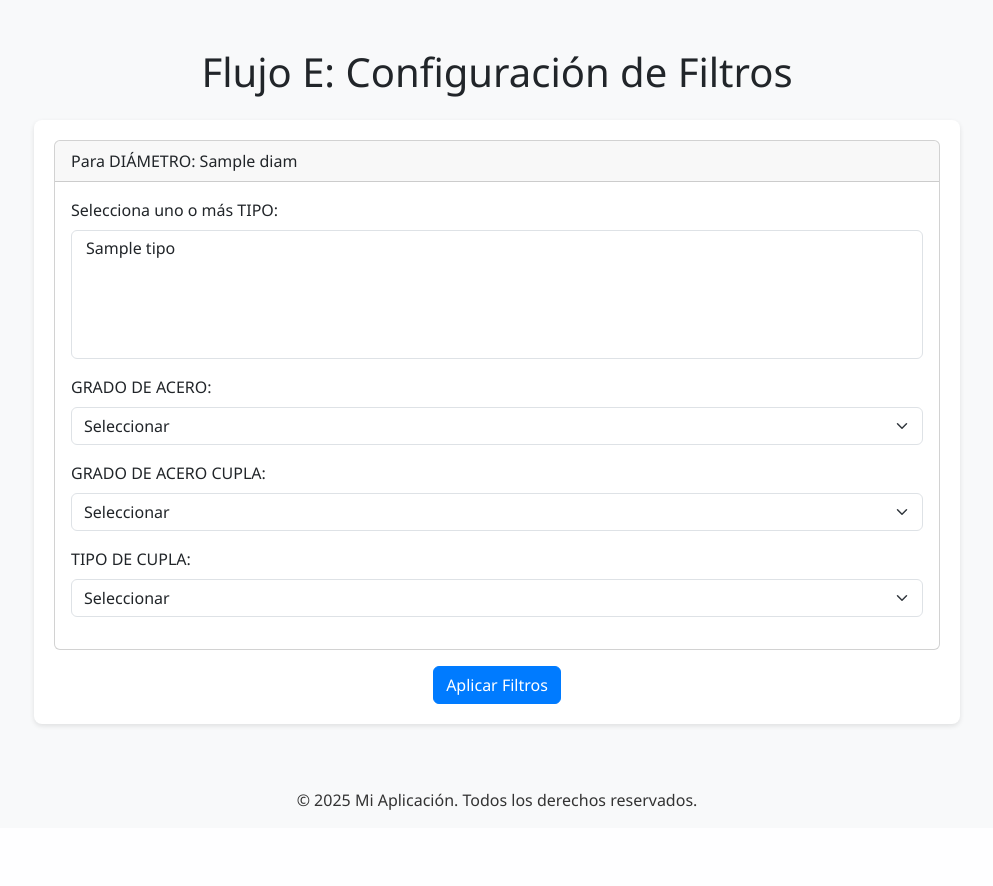
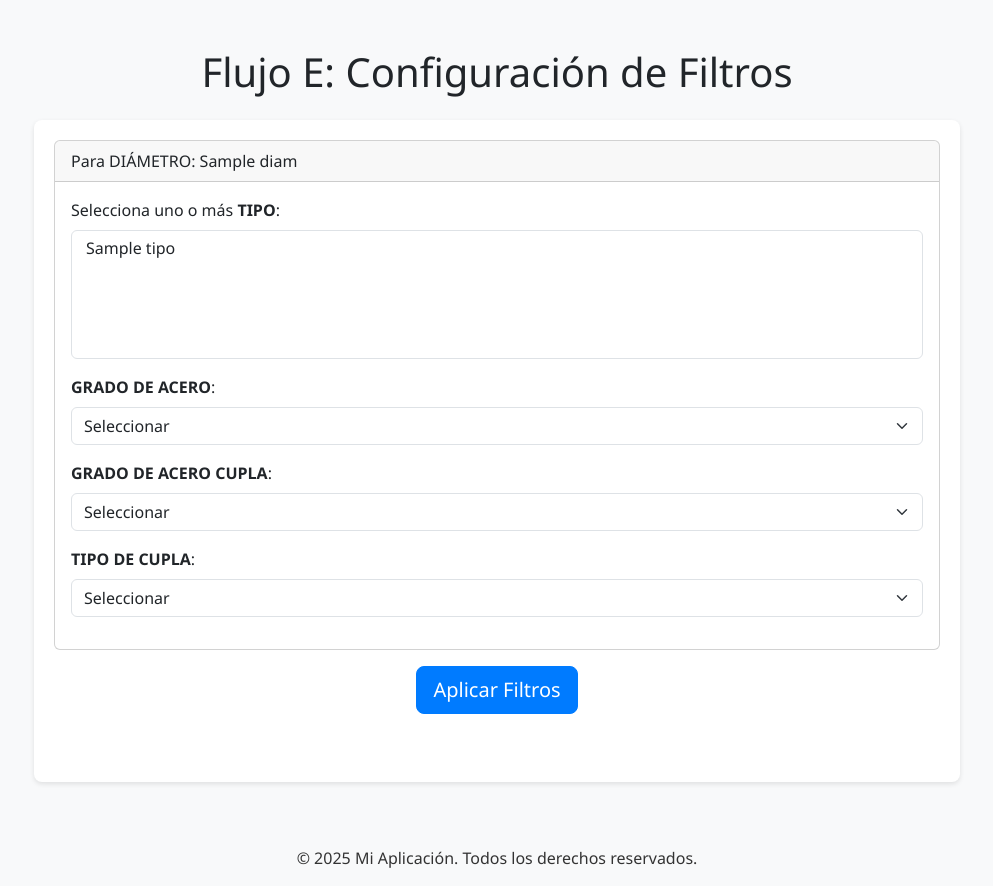
Before and after one commit to Lucianogalizia/BM-HTML, a Flask app: template templates/flujo_e_filtros.html in a window 1280 px wide. Shown: the part 56-942 px from the top of the page, without its empty margins (143-1136 px from the left). Before the commit the page ends 866 px from the top, so only its background shows below. Run offline with Flask 2, Linux system fonts and the light colour scheme; the template is opened without the code that fills it: most values are stand-ins (such as "Sample title", 1, 10 or a date in 2020).

Commit message:
Update flujo_e_filtros.html

```diff
--- a/templates/flujo_e_filtros.html
+++ b/templates/flujo_e_filtros.html
@@ -14,7 +14,7 @@
           </div>
           <div class="card-body">
             <div class="mb-3">
-              <label for="tipo_{{ diam }}" class="form-label">Selecciona uno o más TIPO:</label>
+              <label for="tipo_{{ diam }}" class="form-label">Selecciona uno o más <strong>TIPO</strong>:</label>
               <select
                 name="tipo_{{ diam }}"
                 id="tipo_{{ diam }}"
@@ -30,7 +30,7 @@
               </select>
             </div>
             <div class="mb-3">
-              <label for="acero_{{ diam }}" class="form-label">GRADO DE ACERO:</label>
+              <label for="acero_{{ diam }}" class="form-label"><strong>GRADO DE ACERO</strong>:</label>
               <select
                 name="acero_{{ diam }}"
                 id="acero_{{ diam }}"
@@ -45,7 +45,7 @@
               </select>
             </div>
             <div class="mb-3">
-              <label for="acero_cup_{{ diam }}" class="form-label">GRADO DE ACERO CUPLA:</label>
+              <label for="acero_cup_{{ diam }}" class="form-label"><strong>GRADO DE ACERO CUPLA</strong>:</label>
               <select
                 name="acero_cup_{{ diam }}"
                 id="acero_cup_{{ diam }}"
@@ -60,7 +60,7 @@
               </select>
             </div>
             <div class="mb-3">
-              <label for="tipo_cup_{{ diam }}" class="form-label">TIPO DE CUPLA:</label>
+              <label for="tipo_cup_{{ diam }}" class="form-label"><strong>TIPO DE CUPLA</strong>:</label>
               <select
                 name="tipo_cup_{{ diam }}"
                 id="tipo_cup_{{ diam }}"
@@ -75,70 +75,73 @@
           </div>
         </div>
       {% endfor %}
-      <div class="text-center">
-        <button type="submit" class="btn btn-primary">Aplicar Filtros</button>
+
+      <div class="text-center mb-5">
+        <button type="submit" class="btn btn-primary btn-lg">Aplicar Filtros</button>
       </div>
     </form>
   </div>
 </div>
+{% endblock %}
 
+
+{% block scripts %}
 <script>
+// Espera a que el DOM esté listo
 document.addEventListener("DOMContentLoaded", function(){
-  // Lista de diámetros seleccionados en el backend
+  // 1) Obtenemos la lista de diámetros desde el servidor (Jinja → JS)
   const diameters = {{ selected_diametros|tojson }};
 
-  // Función para repoblar <select> múltiple
-  function populateMultiple(selectEl, options) {
-    selectEl.innerHTML = "";
+  // 2) Funciones auxiliares para repoblar selects
+  function populateMultiple(el, options) {
+    el.innerHTML = "";
     options.forEach(v => {
-      const opt = document.createElement("option");
-      opt.value = v; opt.text = v;
-      selectEl.appendChild(opt);
+      const o = document.createElement("option");
+      o.value = v; o.text = v;
+      el.appendChild(o);
+    });
+  }
+  function populateSingle(el, options) {
+    el.innerHTML = "";
+    const placeholder = document.createElement("option");
+    placeholder.value = ""; placeholder.text = "Seleccionar";
+    el.appendChild(placeholder);
+    options.forEach(v => {
+      const o = document.createElement("option");
+      o.value = v; o.text = v;
+      el.appendChild(o);
     });
   }
 
-  // Función para repoblar <select> simple con opción por defecto
-  function populateSingle(selectEl, options) {
-    selectEl.innerHTML = "";
-    const placeholder = document.createElement("option");
-    placeholder.value = ""; placeholder.text = "Seleccionar";
-    selectEl.appendChild(placeholder);
-    options.forEach(v => {
-      const opt = document.createElement("option");
-      opt.value = v; opt.text = v;
-      selectEl.appendChild(opt);
-    });
-  }
-
-  // Recarga todas las listas en cascada
+  // 3) Lógica de cascade filtering
   function updateFilters() {
     const params = new URLSearchParams();
-
-    // Añadimos siempre los diámetros
+    // Siempre enviamos todos los diámetros
     diameters.forEach(d => params.append("diametros", d));
 
-    // Para cada diámetro, añadimos los valores de TIPO, ACERO y ACERO_CUP
+    // Para cada diámetro, añadimos TIPO(s), ACERO, ACERO_CUP
     diameters.forEach(d => {
-      // TIPO (múltiple)
-      const tipoSel = document.getElementById(`tipo_${d}`);
-      Array.from(tipoSel.selectedOptions)
-           .map(o => o.value)
-           .filter(v => v)
-           .forEach(v => params.append("tipos", v));
+      // TIPO (multi-select)
+      const tipoEl = document.getElementById(`tipo_${d}`);
+      Array.from(tipoEl.selectedOptions)
+           .map(o=>o.value)
+           .filter(v=>v)
+           .forEach(v=> params.append("tipos", v));
 
-      // ACERO (simple)
-      const aceroSel = document.getElementById(`acero_${d}`);
-      if (aceroSel.value) params.append("aceros", aceroSel.value);
+      // ACERO
+      const aceroEl = document.getElementById(`acero_${d}`);
+      if (aceroEl.value) params.append("aceros", aceroEl.value);
 
-      // ACERO_CUP (simple)
-      const acCupSel = document.getElementById(`acero_cup_${d}`);
-      if (acCupSel.value) params.append("aceros_cup", acCupSel.value);
+      // ACERO_CUP
+      const acCupEl = document.getElementById(`acero_cup_${d}`);
+      if (acCupEl.value) params.append("aceros_cup", acCupEl.value);
     });
 
-    // Llamada AJAX a nuestro endpoint de cascade filtering
+    // 4) Fetch al endpoint que devuelve todas las listas
     fetch(`/api/flujo_e/filters_all?${params.toString()}`)
-      .then(response => response.json())
+      .then(r => r.json())
       .then(data => {
+        // 5) Repoblamos cada select de cada diámetro
         diameters.forEach(d => {
           populateMultiple(
             document.getElementById(`tipo_${d}`),
@@ -157,10 +160,11 @@ document.addEventListener("DOMContentLoaded", function(){
             data.tipo_cup
           );
         });
-      });
+      })
+      .catch(err => console.error("Error en cascade filtering:", err));
   }
 
-  // Asociar evento 'change' a los selects que disparan la cascada
+  // 6) Enlazamos el evento 'change' a los selects que disparan la cascada
   diameters.forEach(d => {
     ["tipo", "acero", "acero_cup"].forEach(field => {
       const el = document.getElementById(`${field}_${d}`);
```
